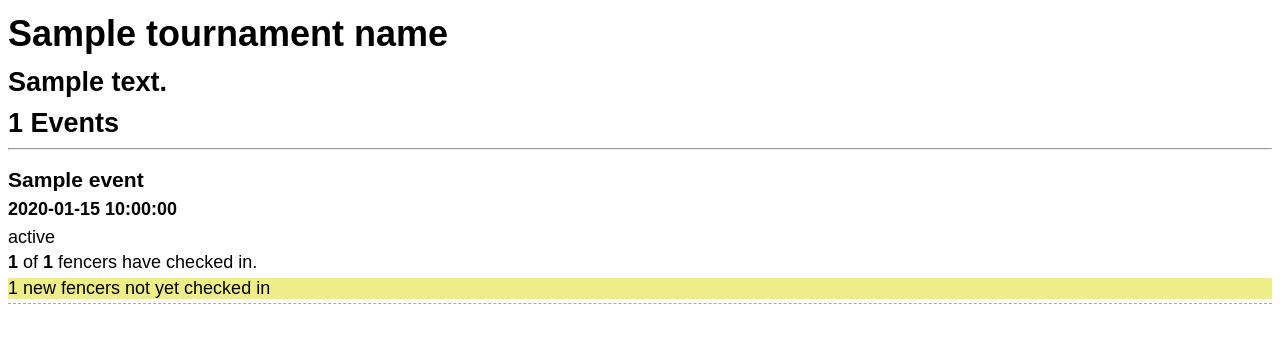
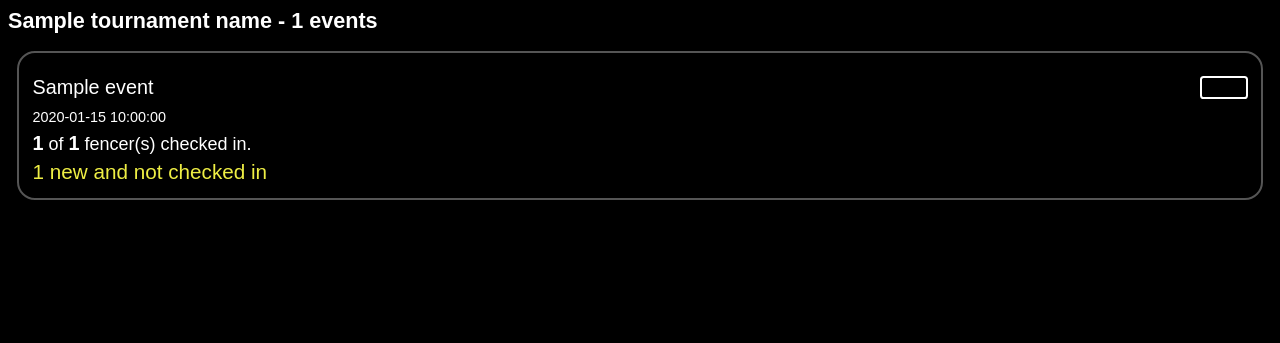
Before and after one commit to antsar/armory-dashboard, a Flask app: template templates/index.html in a window 1280 px wide. Shown: the top 343 px of the page. Run offline with Flask 2, Linux system fonts and the light colour scheme; the template is opened without the code that fills it: most values are stand-ins (such as "Sample title", 1, 10 or a date in 2020).

Commit message:
Add caching. Visual cleanup. Use proxy URL.

```diff
--- a/app.py
+++ b/app.py
@@ -1,11 +1,13 @@
 from urllib.parse import urlparse, urljoin
 import re
 from flask import Flask, render_template
+from flask_caching import Cache
 from lxml import html
 import requests
 from scrape import scrape
 
 app = Flask(__name__)
+cache = Cache(app, config={'CACHE_TYPE': 'simple'})
 
 @app.after_request
 def add_header(response):
@@ -13,6 +15,7 @@ def add_header(response):
     return response
 
 @app.route("/")
+@cache.cached(timeout=300)
 def index():
     tournament_name, tournament_details, events = scrape()
     return render_template('index.html',
--- a/requirements.txt
+++ b/requirements.txt
@@ -1,3 +1,4 @@
 lxml==3.6.4
 requests==2.12.1
 Flask==0.11.1
+Flask-Caching==1.3.3
--- /dev/null
+++ b/static/css/style.css
@@ -0,0 +1,90 @@
+body {
+    font: 18px sans-serif;
+    color: #fff;
+    background-color: #000;
+    max-width: 100%;
+}
+main {
+    display: flex;
+    flex-wrap: wrap;
+    align-items: flex-start;
+    align-content: flex-start;
+    max-width: 100%;
+    box-sizing: border-box;
+}
+h1 {
+    font-size: 1.2em;
+}
+div.name,
+div.time {
+    margin: .5em 0;
+}
+div.name {
+    font-size: 1.1em;
+}
+div.time {
+    font-size: .80em;
+}
+section {
+    border-radius: 1em;
+    border: 2px solid #555;
+    margin: .5em;
+    padding: .75em;
+    flex: 15em 1 0;
+}
+section > :first-child {
+    margin-top: 0;
+}
+section > :last-child {
+    margin-bottom: 0;
+}
+h1, h2, h3, h4, h5, h6 {
+    margin: .35em 0;
+}
+p, ul {
+    margin: .25em 0;
+}
+a:link,
+a:active,
+a:visited {
+    text-decoration: none;
+    color: #fff;
+}
+a:hover {
+    text-decoration: underline;
+    color: #fff;
+}
+
+/* Important text */
+.hl {
+    color: #ee4;
+    font-size: 1.15em;
+}
+
+/* Event statuses */
+.status {
+    float: right;
+    color: #000;
+    border-radius: .25em;
+    border: 2px solid #fff;
+    padding: .1em;
+    font-size: .8em;
+    font-weight: bold;
+    margin-bottom: .1em;
+    vertical-align: top;
+}
+.status-open .status {
+    background-color: #0f0;
+}
+.status-ongoing .status {
+    background-color: #ff0;
+}
+.status-closed .status {
+    background-color: #f00;
+}
+
+/* Numbers */
+span.number {
+    font-weight: bold;
+    font-size: 1.1em;
+}
--- a/templates/index.html
+++ b/templates/index.html
@@ -4,59 +4,38 @@
     <meta charset="utf-8">
     <title>Armory Dashboard</title>
     <meta name="viewport" content="width=device-width, initial-scale=1">
-    <style>
-        body {
-            font: 18px sans-serif;
-        }
-        section {
-            border-bottom: 1px dashed #aaa;
-            margin: 1em 0;
-        }
-        h1, h2, h3, h4, h5, h6 {
-            margin: .35em 0;
-        }
-        p, ul {
-            margin: .25em 0;
-        }
-        a:link,
-        a:active,
-        a:visited {
-            text-decoration: none;
-            color: #000;
-        }
-        a:hover {
-            text-decoration: underline;
-            color: #000;
-        }
-        .hl {
-            background-color: #ee8;
-        }
-    </style>
+    <meta http-equiv="refresh" content="60; URL={{ url_for('index') }}">
+    <link rel="stylesheet" href="{{ url_for('static', filename='css/style.css') }}">
 </head>
 <body>
-    <h1>{{ tournament_name }}</h1>
-    <h2>{{ tournament_details }}</h2>
-    <h2>{{ events | length }} Events</h2>
-    <hr>
+    <header>
+        <h1>{{ tournament_name }} - {{ events | length }} events</h1>
+    </header>
+    <main>
     {% for e in events %}
-    <section>
-    <a name="{{ e['name'] }}">
-    <h3><a href="#{{ e['name'] }}">{{ e['name'] }}</a></h3>
-    <h4>{{ e['time'] }}</h4>
-    <p>{{ e['status'] }}</p>
-    <p><strong>{{ e['fencers_checked_in'] | length }}</strong> of <strong>{{ e['fencers'] | length }}</strong> fencers have checked in.</p>
+    <section class="status-{{ e['status'] }}">
+    <header>
+        <div class="status">{{ e['status'] }}</div>
+        <div class="name">
+            <a name="{{ e['name'] }}" href="#{{ e['name'] }}">{{ e['name'] }}</a>
+        </div>
+        <div class="time">{{ e['time'] }}</div>
+    </header>
+    <h4></h4>
+    <p><span class="number">{{ e['fencers_checked_in'] | length }}</span> of <span class="number">{{ e['fencers'] | length }}</span> fencer(s) checked in.</p>
     {% if e['previously_fenced'] %}
-    <p><strong>{{ e['previous_total'] }}</strong> fencers have participated in prior events:</p>
+    <p><span class="number">{{ e['previous_total'] }}</span> fenced in prior events:</p>
     <ul>
     {% for pe in e['previously_fenced'] %}
-        <li><strong>{{ pe }}</strong> - {{ e['previously_fenced'][pe] }} fencers</li>
+        <li>{{ pe }} - {{ e['previously_fenced'][pe] }}</li>
     {% endfor %}
     </ul>
     {% endif %}
     {% if e['new_fencers_not_checked_in'] %}
-    <p class="hl">{{ e['new_fencers_not_checked_in'] | length }} new fencers not yet checked in</p>
+    <p class="hl">{{ e['new_fencers_not_checked_in'] | length }} new and not checked in</p>
     {% endif %}
     </section>
     {% endfor %}
+    </main>
 </body>
 </html>
```
Also changed, not shown: scrape.py (+4 -4 lines), 1 other file.
